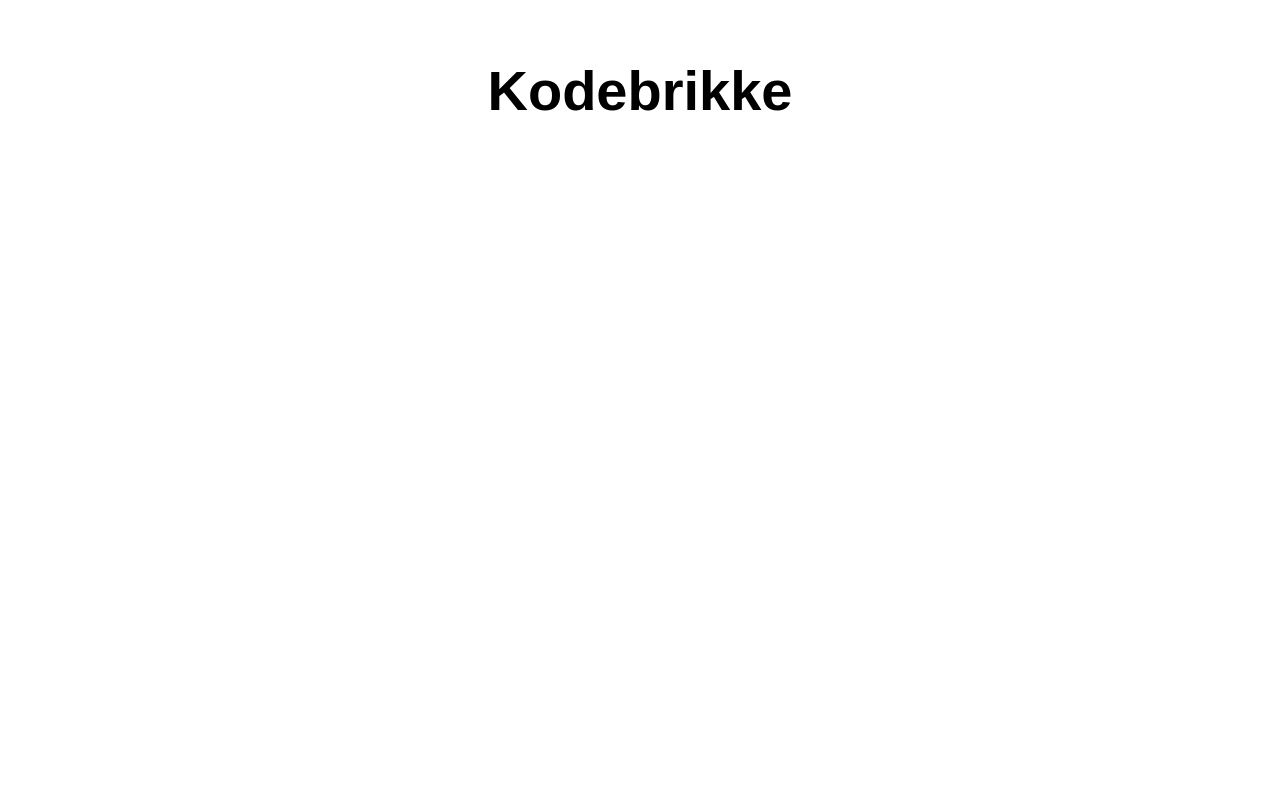
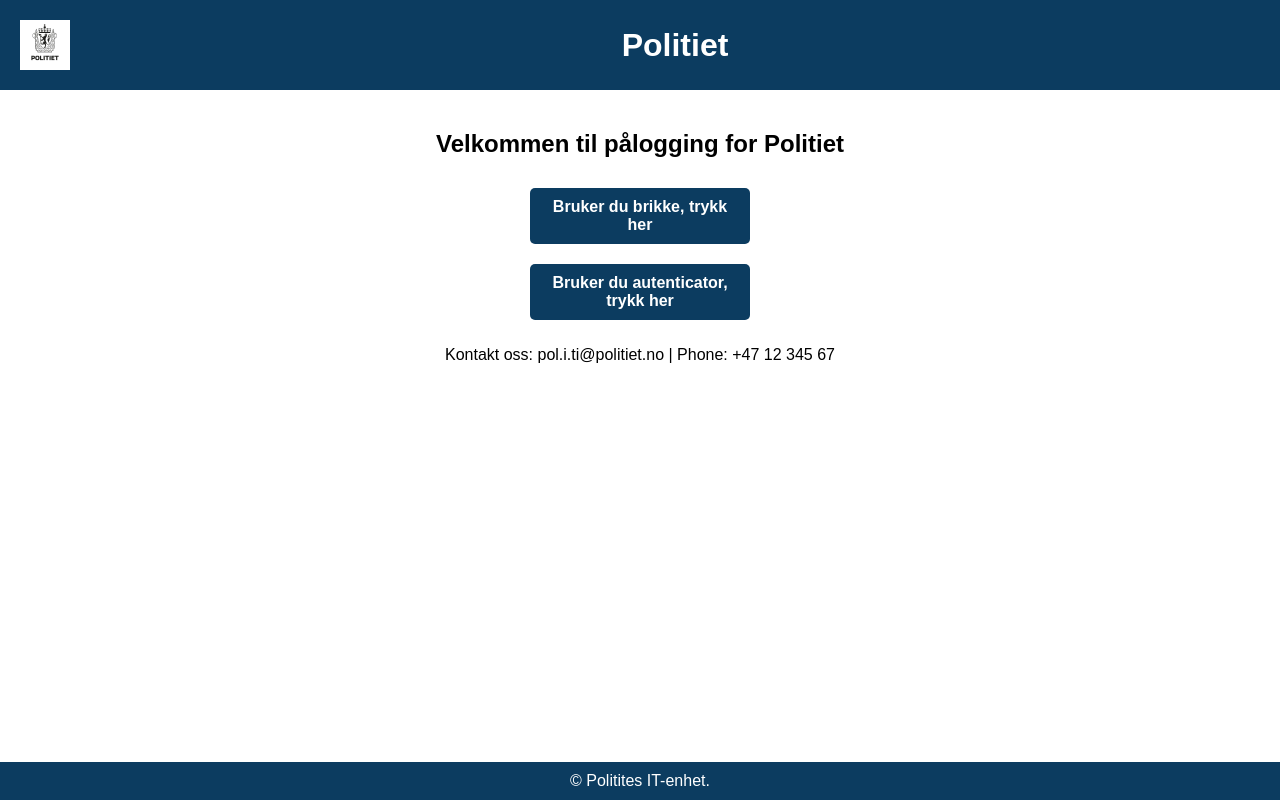
Before and after one commit to ela017/static-web-app, a website: page src/index.html in a window 1280 px wide. Drawn offline with Linux system fonts and the light colour scheme.

Commit message:
v0.00001

```diff
--- a/src/index.html
+++ b/src/index.html
@@ -1,17 +1,28 @@
 <!DOCTYPE html>
 <html lang="en">
-
 <head>
-  <meta charset="UTF-8">
-  <meta name="viewport" content="width=device-width, initial-scale=1.0">
-  <link rel="stylesheet" href="styles.css">
-  <title>Informasjon - Politiansatte</title>
+    <meta charset="UTF-8">
+    <meta name="viewport" content="width=device-width, initial-scale=1.0">
+    <link rel="stylesheet" href="styles.css">
+    <title>Politiet</title>
 </head>
-
 <body>
-  <main>
-    <h1>Kodebrikke</h1>
-  </main>
+    <header>
+        <img src="politi_logo.jpg" alt="Organization Logo" class="logo">
+        <h1 class="organization-name">Politiet</h1>
+    </header>
+    <main>
+        <div class="container">
+            <h2>Velkommen til pålogging for Politiet</h2>
+            <div class="button-container">
+                <a href="https://mobiliti.politiet.no/" class="button">Bruker du brikke, trykk her</a>
+                <a href="https://fasmobilititest.politiet.no" class="button">Bruker du autenticator, trykk her</a>
+            </div>
+            <p>Kontakt oss: pol.i.ti@politiet.no | Phone: +47 12 345 67</p>
+        </div>
+    </main>
+    <footer>
+        &copy; Politites IT-enhet.
+    </footer>
 </body>
-
 </html>
--- a/src/styles.css
+++ b/src/styles.css
@@ -1,21 +1,65 @@
-* {
-  font-family: Arial, Helvetica, sans-serif;
+body {
+  margin: 0;
+  padding: 0;
+  font-family: Arial, sans-serif;
+  display: flex;
+  flex-direction: column;
+  min-height: 100vh;
 }
 
-html, body {
-  margin: 0;
-  border: 0;
-  padding: 0;
-  background-color: #fff;
+header {
+  background-color: #0c3c60;
+  color: white;
+  padding: 20px;
+  display: flex;
+  align-items: center;
+}
+
+.logo {
+  height: 50px;
+  margin-right: 20px;
+}
+
+.organization-name {
+  margin: 0 auto;
 }
 
 main {
-  margin: auto;
-  width: 50%;
   padding: 20px;
+  flex-grow: 1;
 }
 
-main > h1 {
+.container {
+  max-width: 800px;
+  margin: auto;
   text-align: center;
-  font-size: 3.5em;
 }
+
+.button-container {
+  margin-top: 20px;
+  display: flex;
+  flex-direction: column;
+  align-items: center;
+}
+
+.button {
+  width: 200px;
+  margin: 10px;
+  padding: 10px;
+  background-color: #0c3c60;
+  color: white;
+  text-decoration: none;
+  border-radius: 5px;
+  font-weight: bold; /* Added */
+}
+
+.button:hover {
+  background-color: #004563;
+}
+
+footer {
+  background-color: #0c3c60;
+  color: white;
+  text-align: center;
+  padding: 10px;
+}
```
Also changed, not shown: src/politi_logo.jpg (added), 1 other file.
